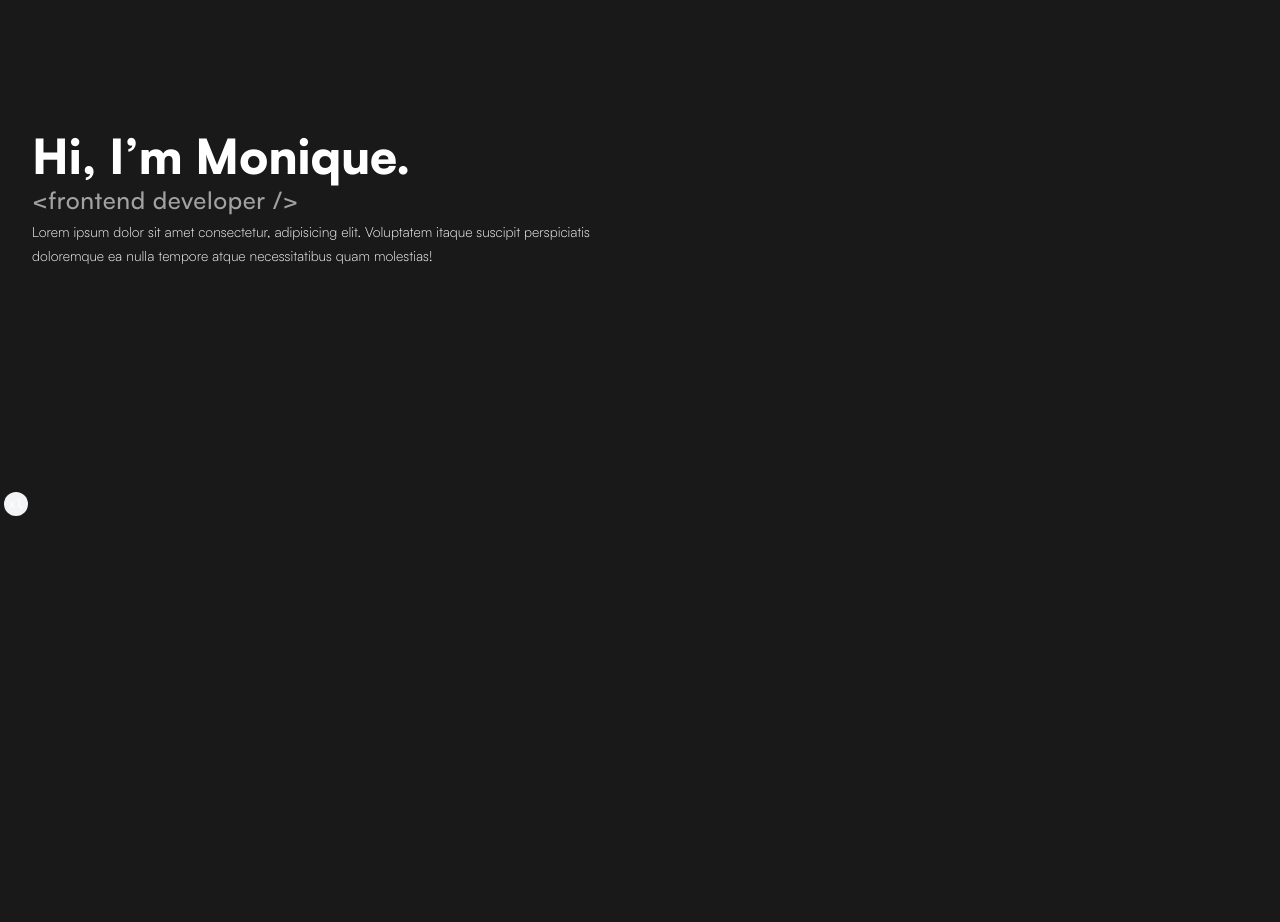
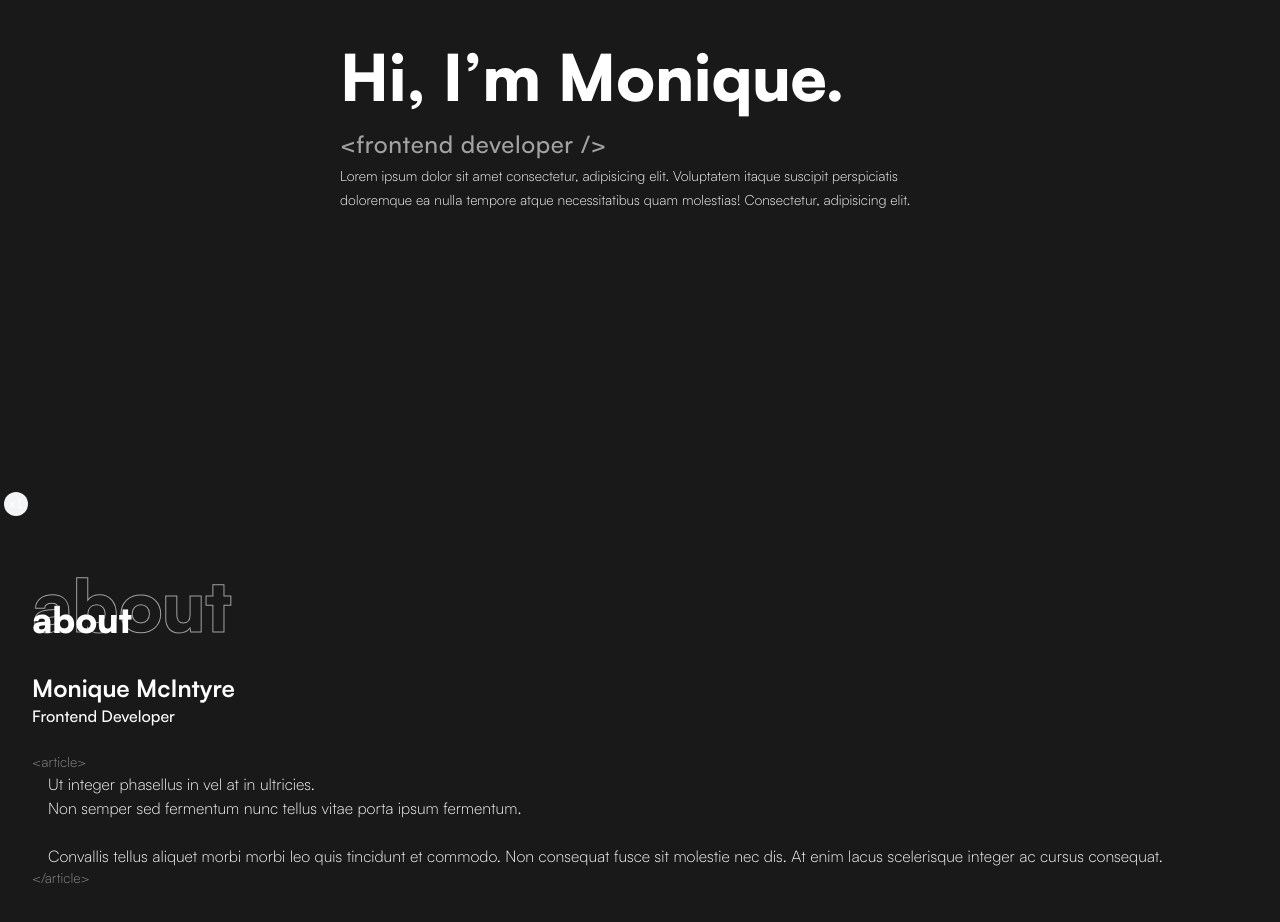
Before and after one commit to beautyscribbles/portfolio-v3, a Next.js app: page / in a window 1280 px wide. Shown: the part 280-1202 px from the top of the page. Before the commit the page ends 880 px from the top, so only its background shows below. Built offline with nearby package versions, Linux system fonts and the light colour scheme.

Commit message:
added wrapper

```diff
--- a/src/app/globals.css
+++ b/src/app/globals.css
@@ -12,9 +12,16 @@ body {
 }
 
 @layer utilities {
+  .stroked {
+
+    color: transparent;
+    /* -webkit-text-stroke: 1px rgba(48, 48, 48, 0.25); */
+    -webkit-text-stroke: 1px #a2a2a2;
+  }
+
   .center {
     position: absolute;
-    top: 50%;
+    top: 40%;
     left: 50%;
     transform: translate(-50%, -50%);
   }
--- a/src/app/page.tsx
+++ b/src/app/page.tsx
@@ -1,12 +1,15 @@
 import Navbar from "@/components/Navbar";
 import Overview from "@/components/Overview";
+import Wrapper from "@/components/layout/Wrapper";
 import { Fragment } from "react";
 
 export default function Home() {
   return (
     <Fragment>
       <Navbar />
+
       <Overview />
+      <Wrapper />
     </Fragment>
   );
 }
--- /dev/null
+++ b/src/components/About.tsx
@@ -0,0 +1,35 @@
+import Heading from "@/components/Heading";
+import Section from "@/components/Section";
+import { satoshiBold, satoshiMedium } from "@/components/utils/font";
+import { Fragment } from "react";
+
+const About = () => {
+  return (
+    <Section id={0} className="flex flex-col gap-8">
+      <Heading text="about" />
+      <article>
+        <Fragment>
+          <h3 className={`${satoshiBold.className} text-2xl`}>
+            Monique McIntyre
+          </h3>
+          <p className={satoshiMedium.className}>Frontend Developer</p>
+        </Fragment>
+        <br></br>
+        <Fragment>
+          <p className={`opacity-50 text-sm`}>&#60;article&#62;</p>
+          <p className="pl-4">
+            Ut integer phasellus in vel at in ultricies. <br></br> Non semper
+            sed fermentum nunc tellus vitae porta ipsum fermentum. <br></br>{" "}
+            <br></br>
+            Convallis tellus aliquet morbi morbi leo quis tincidunt et commodo.
+            Non consequat fusce sit molestie nec dis. At enim lacus scelerisque
+            integer ac cursus consequat.
+          </p>
+          <p className={`opacity-50 text-sm`}>&#60;&#47;article&#62;</p>
+        </Fragment>
+      </article>
+    </Section>
+  );
+};
+
+export default About;
--- /dev/null
+++ b/src/components/Content.tsx
@@ -0,0 +1,12 @@
+import About from "@/components/About";
+import { Fragment } from "react";
+
+const Content = () => {
+  return (
+    <Fragment>
+      <About />
+    </Fragment>
+  );
+};
+
+export default Content;
--- /dev/null
+++ b/src/components/Heading.tsx
@@ -0,0 +1,18 @@
+import { satoshiBlack } from "@/components/utils/font";
+
+interface Props {
+  text: string;
+}
+
+const Heading = (props: Props) => {
+  const { text } = props;
+  const black = satoshiBlack.className;
+  return (
+    <h1 className={`${black} text-4xl relative`}>
+      <span className="stroked text-7xl absolute -top-8 -z-10 ">{text}</span>
+      {text}
+    </h1>
+  );
+};
+
+export default Heading;
--- a/src/components/Overview.tsx
+++ b/src/components/Overview.tsx
@@ -8,9 +8,9 @@ const Overview = () => {
 
   return (
     <section className="h-screen relative">
-      <Container className="center">
-        <article className="flex flex-col gap-2 max-w-[600px] md:gap-1">
-          <h1 className={`${black} font-bold text-5xl`}>
+      <Container className="">
+        <article className="flex flex-col gap-2  center max-w-[600px] md:gap-1">
+          <h1 className={`${black} font-bold text-clamp`}>
             Hi, I&rsquo;m Monique.
           </h1>
           <p
@@ -21,7 +21,7 @@ const Overview = () => {
           <p className="text-[0.875rem] leading-6 ">
             Lorem ipsum dolor sit amet consectetur, adipisicing elit. Voluptatem
             itaque suscipit perspiciatis doloremque ea nulla tempore atque
-            necessitatibus quam molestias!
+            necessitatibus quam molestias! Consectetur, adipisicing elit.
           </p>
         </article>
       </Container>
--- /dev/null
+++ b/src/components/Section.tsx
@@ -0,0 +1,17 @@
+import React from "react";
+interface Props {
+  children: React.ReactNode;
+  id: number;
+  className: string;
+}
+
+const Section = (props: Props) => {
+  const { children, id, className } = props;
+  return (
+    <section className={className} id={`${id}`}>
+      {children}
+    </section>
+  );
+};
+
+export default Section;
--- /dev/null
+++ b/src/components/layout/Wrapper.tsx
@@ -0,0 +1,17 @@
+import Content from "@/components/Content";
+import Container from "@/components/ui/Container";
+
+const Wrapper = () => {
+  return (
+    <div className=" h-[90vh] ">
+      <Container className="grid grid-cols-1">
+        <aside className="hidden"></aside>
+        <main>
+          <Content />
+        </main>
+      </Container>
+    </div>
+  );
+};
+
+export default Wrapper;
--- a/tailwind.config.ts
+++ b/tailwind.config.ts
@@ -8,6 +8,10 @@ const config: Config = {
   ],
   theme: {
     extend: {
+      fontSize: {
+        clamp: "clamp(3rem, 5vw, 6rem)",
+        // strokeClamp: "clamp(3rem, 10vw, 15rem)",
+      },
       colors: {
         primary: "#fff",
         secondary: "#a2a2a3",
```
